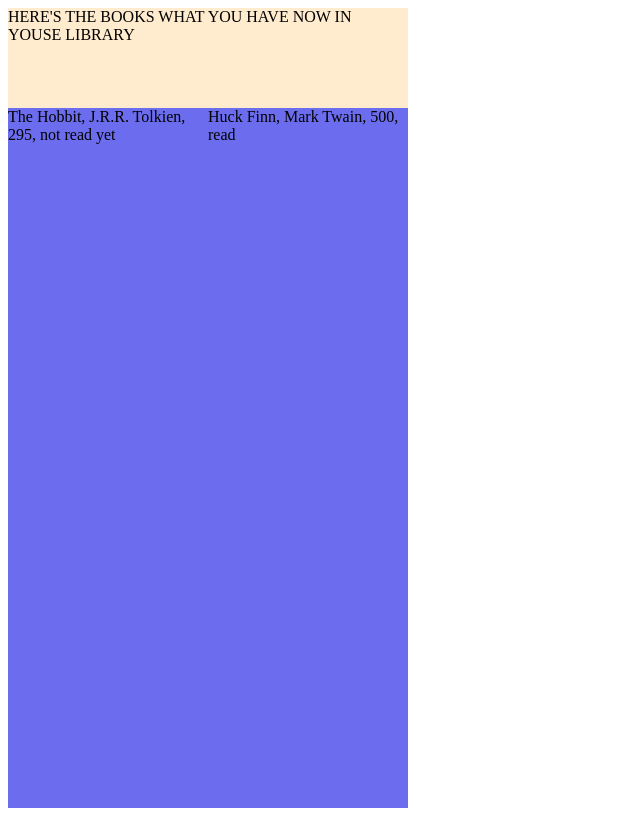
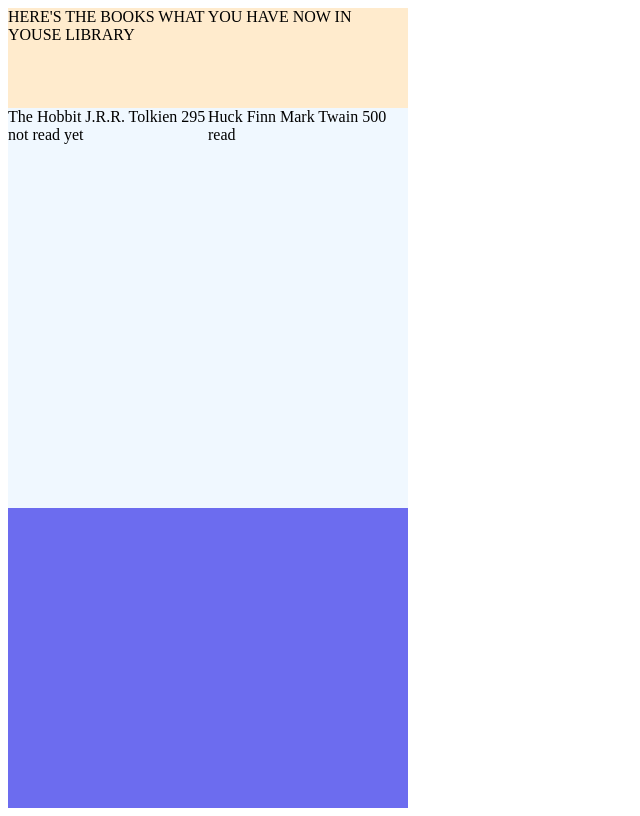
Before and after one commit to jolkszost/odin-js-library, a plain HTML site: page index.html in a window 1280 px wide. Shown: the whole page, without its empty margins (0-640 px from the left). Drawn offline with Linux system fonts and the light colour scheme.

Commit message:
add class name to created library card divs, style

```diff
--- a/script.js
+++ b/script.js
@@ -6,7 +6,7 @@ function Book(title, author, pages, read)  {
     this.pages = `${pages} pages`
     this.read = read
    this.info = function() {
-        return (`${title}, ${author}, ${pages}, ${read}`);
+        return (`${title}` + '\r\n' +`${author}` + '\n\r' + `${pages}` + '\n' + `${read}`);
     }
 }
 function addBookToLibrary(t) {
@@ -19,8 +19,8 @@ function displayLibrary(myLibrary) {
                 console.log(b);
                 console.log(myLibrary);
                 console.log(theHobbit.info())
-                let cardDiv = document.createElement("div");
-
+                let cardDiv = document.createElement('div');
+                cardDiv.classList.add('card');
                  let cardInfo = myLibrary[b];
                cardDiv.textContent = cardInfo.info();
                console.log(cardDiv);
--- a/style.css
+++ b/style.css
@@ -15,3 +15,7 @@
     grid-area: cardHead;
     background-color: blanchedalmond;
 }
+
+.card {
+    background-color: aliceblue;
+}
```
